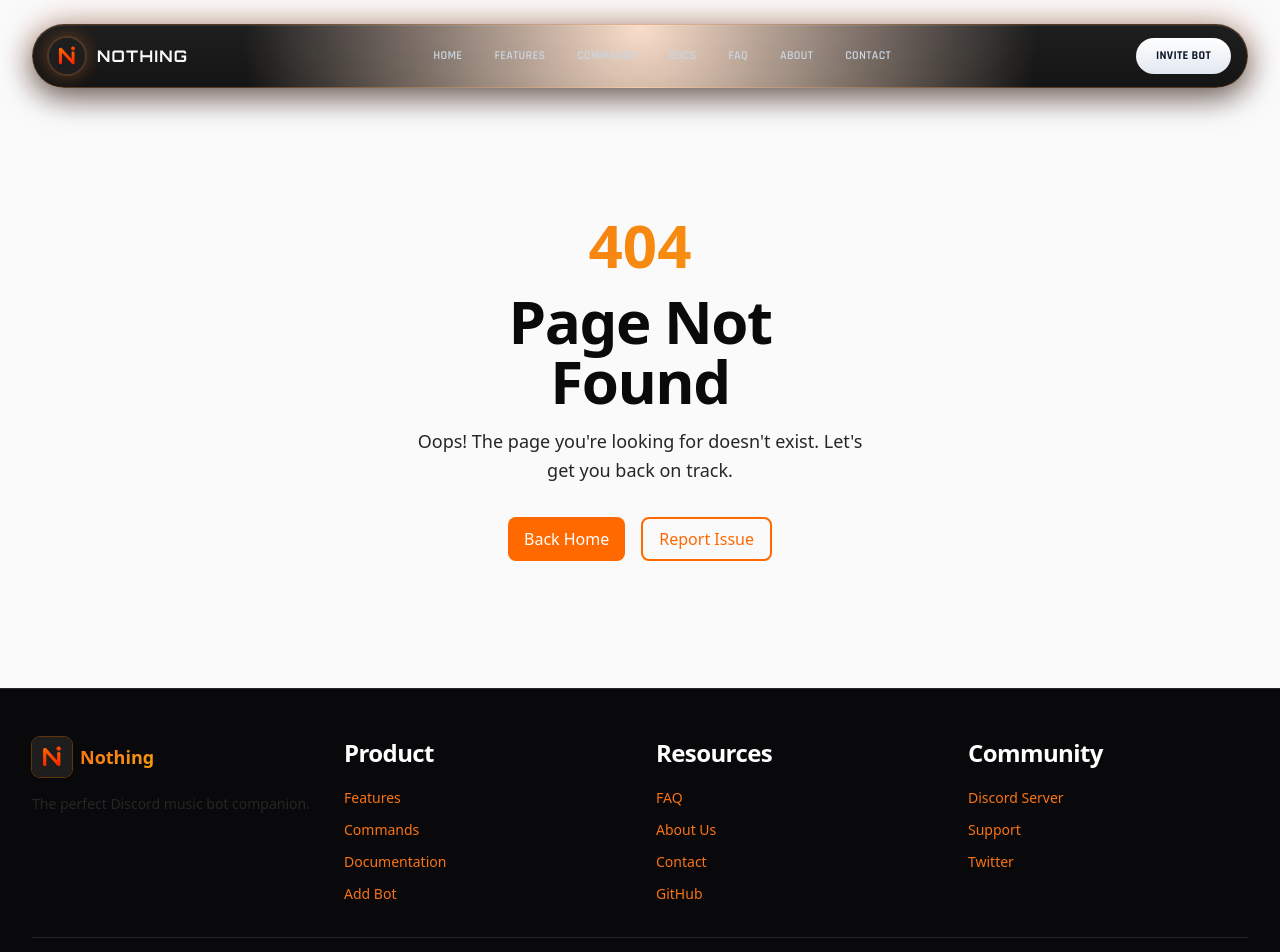
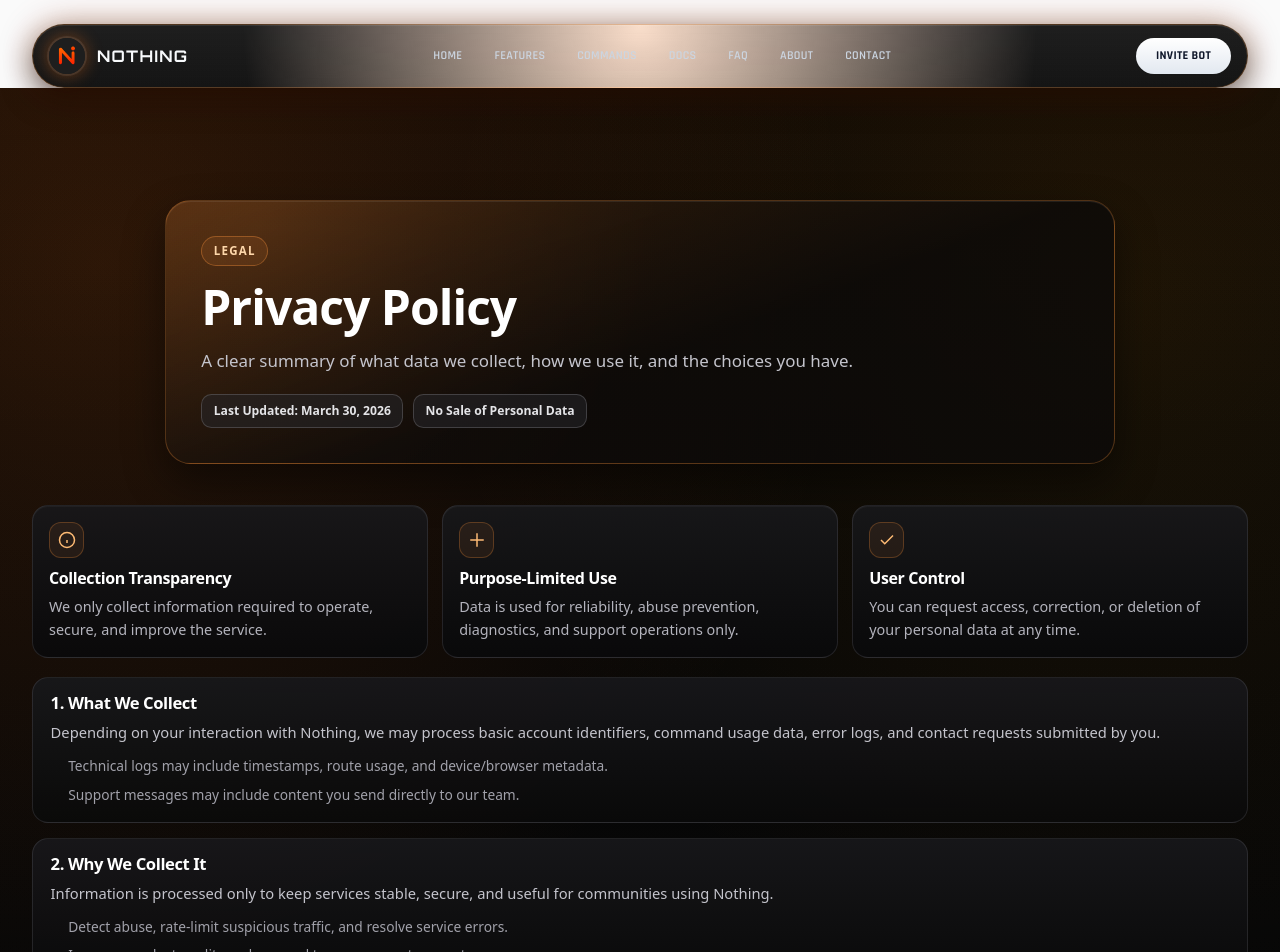
Before and after one commit to DevNest-Prince/Nothing-Muisc, a Next.js app in the folder client/: page /privacy-policy in a window 1280 px wide. Before the commit this address had no page. Shown: the top 952 px of the page. Built offline with nearby package versions, Linux system fonts and the light colour scheme.

Commit message:
feat: add Privacy Policy page with detailed data collection and usage information

```diff
--- /dev/null
+++ b/client/src/app/privacy-policy/page.js
@@ -0,0 +1,145 @@
+import Link from 'next/link';
+
+export const metadata = {
+  title: 'Privacy Policy | Nothing',
+  description: 'Privacy Policy for Nothing Discord music bot website.',
+};
+
+export default function PrivacyPolicyPage() {
+  const privacyItems = [
+    {
+      title: 'Collection Transparency',
+      text: 'We only collect information required to operate, secure, and improve the service.',
+      icon: (
+        <svg width="18" height="18" viewBox="0 0 24 24" fill="none" stroke="currentColor" strokeWidth="2">
+          <circle cx="12" cy="12" r="10"></circle>
+          <path d="M12 16v-4"></path>
+          <path d="M12 8h.01"></path>
+        </svg>
+      ),
+    },
+    {
+      title: 'Purpose-Limited Use',
+      text: 'Data is used for reliability, abuse prevention, diagnostics, and support operations only.',
+      icon: (
+        <svg width="18" height="18" viewBox="0 0 24 24" fill="none" stroke="currentColor" strokeWidth="2">
+          <path d="M3 12h18"></path>
+          <path d="M12 3v18"></path>
+        </svg>
+      ),
+    },
+    {
+      title: 'User Control',
+      text: 'You can request access, correction, or deletion of your personal data at any time.',
+      icon: (
+        <svg width="18" height="18" viewBox="0 0 24 24" fill="none" stroke="currentColor" strokeWidth="2">
+          <path d="M20 6L9 17l-5-5"></path>
+        </svg>
+      ),
+    },
+  ];
+
+  const sections = [
+    {
+      title: '1. What We Collect',
+      text: 'Depending on your interaction with Nothing, we may process basic account identifiers, command usage data, error logs, and contact requests submitted by you.',
+      points: [
+        'Technical logs may include timestamps, route usage, and device/browser metadata.',
+        'Support messages may include content you send directly to our team.',
+      ],
+    },
+    {
+      title: '2. Why We Collect It',
+      text: 'Information is processed only to keep services stable, secure, and useful for communities using Nothing.',
+      points: [
+        'Detect abuse, rate-limit suspicious traffic, and resolve service errors.',
+        'Improve product quality and respond to user support requests.',
+      ],
+    },
+    {
+      title: '3. Data Sharing and Third Parties',
+      text: 'We do not sell personal information. Limited sharing can occur with infrastructure providers required to run the service.',
+      points: [
+        'Service providers are used for hosting, monitoring, and uptime management.',
+        'Shared data is restricted to operational necessity and legal obligations.',
+      ],
+    },
+    {
+      title: '4. Retention and Security',
+      text: 'We keep data only for as long as necessary and apply safeguards to reduce unauthorized access risk.',
+      points: [
+        'Operational logs are retained for troubleshooting and abuse prevention windows.',
+        'Internal access is limited to authorized personnel with defined responsibilities.',
+      ],
+    },
+    {
+      title: '5. Your Rights and Requests',
+      text: 'You may request data access, correction, portability, or deletion based on applicable law and platform limitations.',
+      points: [
+        'Identity verification may be required before processing sensitive requests.',
+        'Some data may be retained when legally required or needed for security records.',
+      ],
+    },
+    {
+      title: '6. Policy Updates',
+      text: 'This policy may evolve as our systems and legal obligations change. Material updates are reflected on this page.',
+      points: [
+        'Latest version date appears on this page for transparency.',
+        'Continued use after updates indicates acceptance of revised policy terms.',
+      ],
+    },
+  ];
+
+  return (
+    <main className="legal-page legal-page-privacy">
+      <section className="container-main legal-hero">
+        <div className="legal-hero-panel">
+          <span className="legal-kicker">Legal</span>
+          <h1 className="legal-title">Privacy Policy</h1>
+          <p className="legal-subtitle">
+            A clear summary of what data we collect, how we use it, and the choices you have.
+          </p>
+          <div className="legal-meta-row">
+            <span className="legal-meta-chip">Last Updated: March 30, 2026</span>
+            <span className="legal-meta-chip">No Sale of Personal Data</span>
+          </div>
+        </div>
+      </section>
+
+      <section className="container-main legal-content">
+        <div className="legal-trust-grid">
+          {privacyItems.map((item) => (
+            <article key={item.title} className="legal-trust-card">
+              <div className="legal-icon" aria-hidden="true">
+                {item.icon}
+              </div>
+              <h2 className="legal-card-title">{item.title}</h2>
+              <p className="legal-card-text">{item.text}</p>
+            </article>
+          ))}
+        </div>
+
+        <div className="legal-sections-stack">
+          {sections.map((section) => (
+            <article key={section.title} className="legal-section-card">
+              <h2 className="legal-section-title">{section.title}</h2>
+              <p className="legal-section-text">{section.text}</p>
+              <ul className="legal-points-list">
+                {section.points.map((point) => (
+                  <li key={point}>{point}</li>
+                ))}
+              </ul>
+            </article>
+          ))}
+        </div>
+
+        <article className="legal-contact-card">
+          <h2 className="legal-section-title">Privacy Requests</h2>
+          <p className="legal-section-text">
+            For data access or deletion requests, use the <Link href="/contact" className="legal-inline-link">Contact page</Link> and include enough detail for verification.
+          </p>
+        </article>
+      </section>
+    </main>
+  );
+}
```
